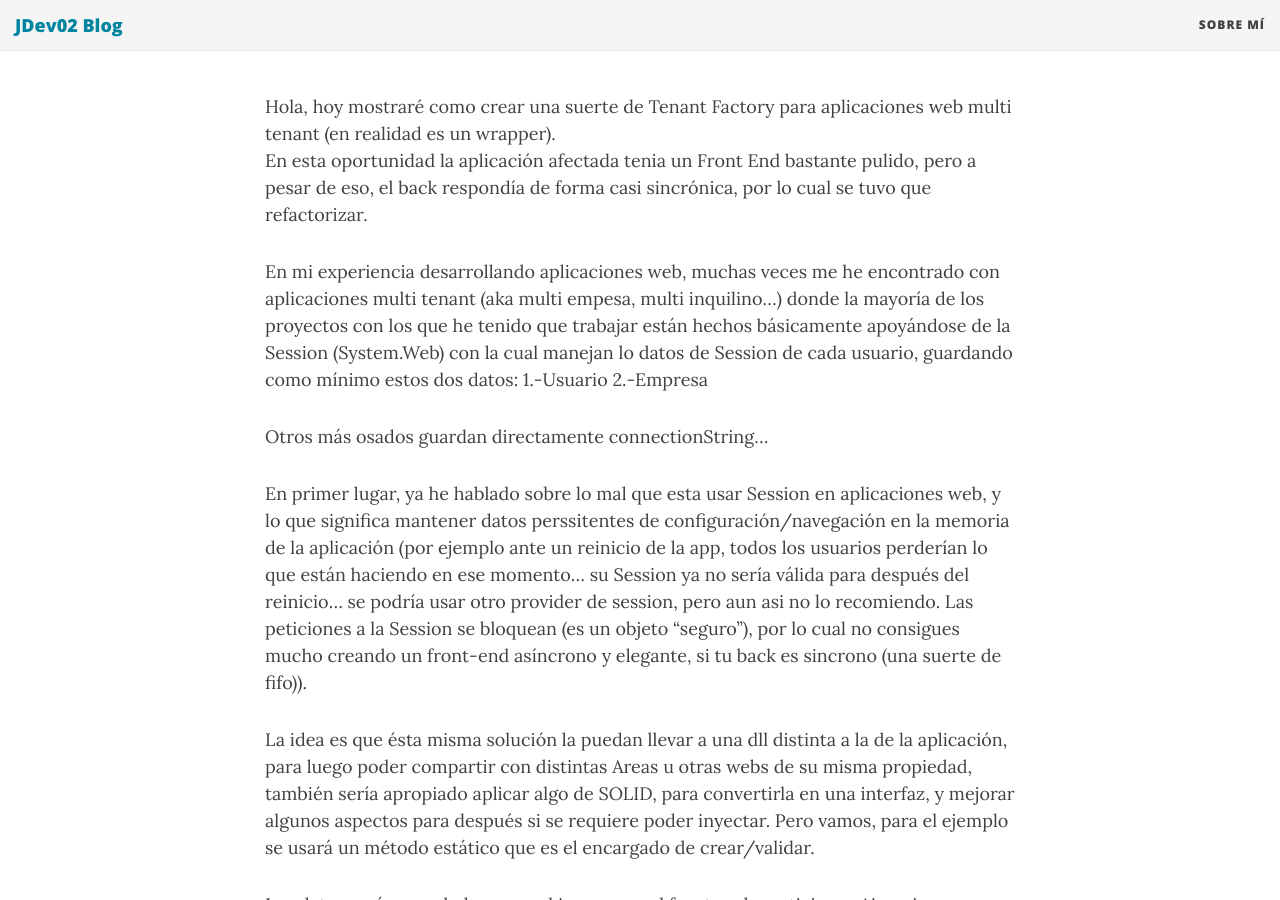
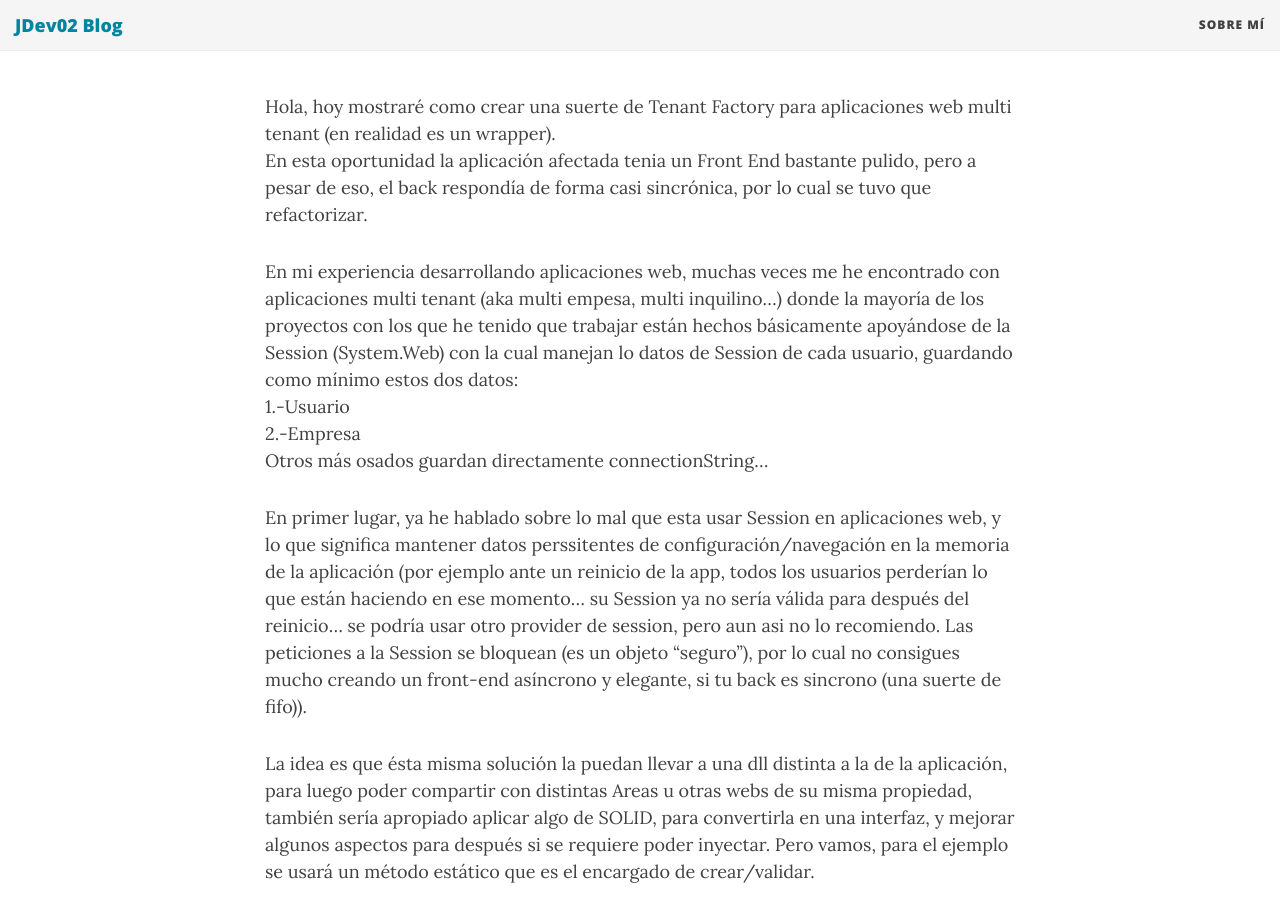
Before and after one commit to JDev02/JDev02.github.io, a Jekyll site: the page built from _posts/2016-12-05-App-Web-MultiTenant-part1.md, in a window 1280 px wide and 900 px high, scrolled down 312 px. Built offline with Jekyll 4.4.1, drawn with Linux system fonts in a browser that asks for light colours; nearby versions of some CDN libraries; comment, search, counter and statistics services are not loaded.

Commit message:
fin revision 2do post

```diff
--- a/_posts/2016-12-05-App-Web-MultiTenant-part1.md
+++ b/_posts/2016-12-05-App-Web-MultiTenant-part1.md
@@ -7,11 +7,12 @@ subtitle: MultiTetant, Stateless. Sin Session, y datos mínimos del tenant y aut
 Hola, hoy mostraré como crear una suerte de Tenant Factory para aplicaciones web multi tenant (en realidad es un wrapper).<br>
 En esta oportunidad la aplicación afectada tenia un Front End bastante pulido, pero a pesar de eso, el back respondía de forma casi sincrónica, por lo cual se tuvo que refactorizar.
 
-En mi experiencia desarrollando aplicaciones web, muchas veces me he encontrado con aplicaciones multi tenant (aka multi empesa, multi inquilino...) donde la mayoría de los proyectos con los que he tenido que trabajar están hechos básicamente apoyándose de la Session (System.Web) con la cual manejan lo datos de Session de cada usuario, guardando como mínimo estos dos datos:
-1.-Usuario
+En mi experiencia desarrollando aplicaciones web, muchas veces me he encontrado con aplicaciones multi tenant (aka multi empesa, multi inquilino...) donde la mayoría de los proyectos con los que he tenido que trabajar están hechos básicamente apoyándose de la Session (System.Web) con la cual manejan lo datos de Session de cada usuario, guardando como mínimo estos dos datos:<br>
+1.-Usuario<br>
 2.-Empresa
+<br>
+Otros más osados guardan directamente connectionString...<br>
 
-Otros más osados guardan directamente connectionString...
 
 En primer lugar, ya he hablado sobre lo mal que esta usar Session en aplicaciones web, y lo que significa mantener datos perssitentes de configuración/navegación en la memoria de la aplicación (por ejemplo ante un reinicio de la app, todos los usuarios perderían lo que están haciendo en ese momento... su Session ya no sería válida para después del reinicio... se podría usar otro provider de session, pero aun asi no lo recomiendo. Las peticiones a la Session se bloquean (es un objeto "seguro"), por lo cual no consigues mucho creando un front-end asíncrono y elegante, si tu back es sincrono (una suerte de fifo)).
 
```
